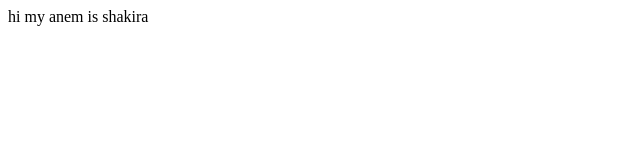
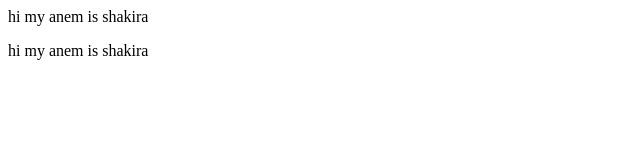
Before and after one commit to ChickenNuggetsAreTasty/ChickenNuggetsAreTasty.github.io, a plain HTML site: page index.html in a window 1280 px wide. Shown: the whole page, without its empty margins (0-640 px from the left). Drawn offline with Linux system fonts and the light colour scheme.

Commit message:
Update index.html

```diff
--- a/index.html
+++ b/index.html
@@ -10,3 +10,5 @@
 
 
     <body>
+ <p> hi my anem is shakira</p>
+    </body>
```
